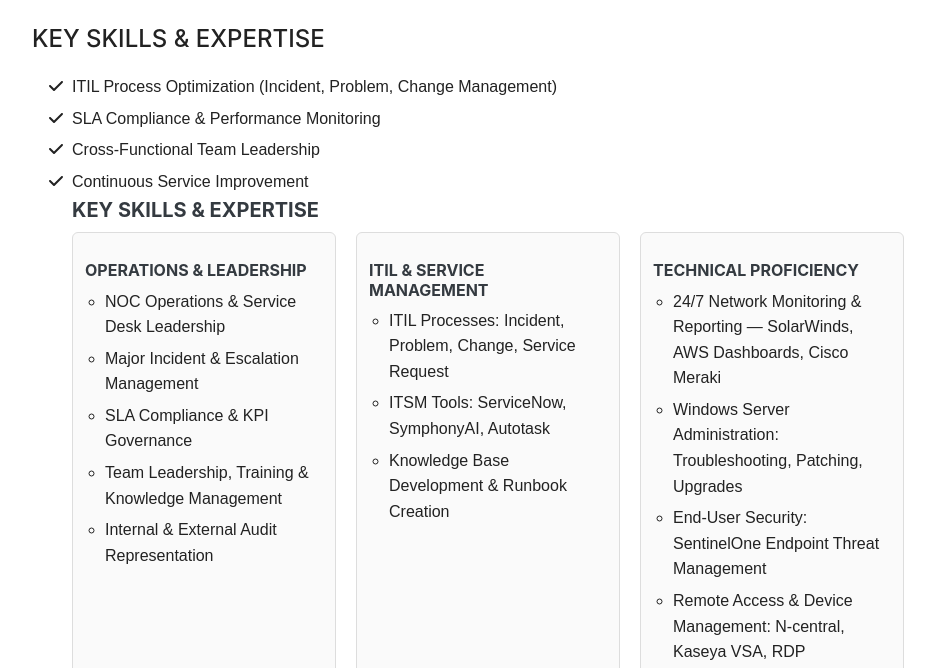
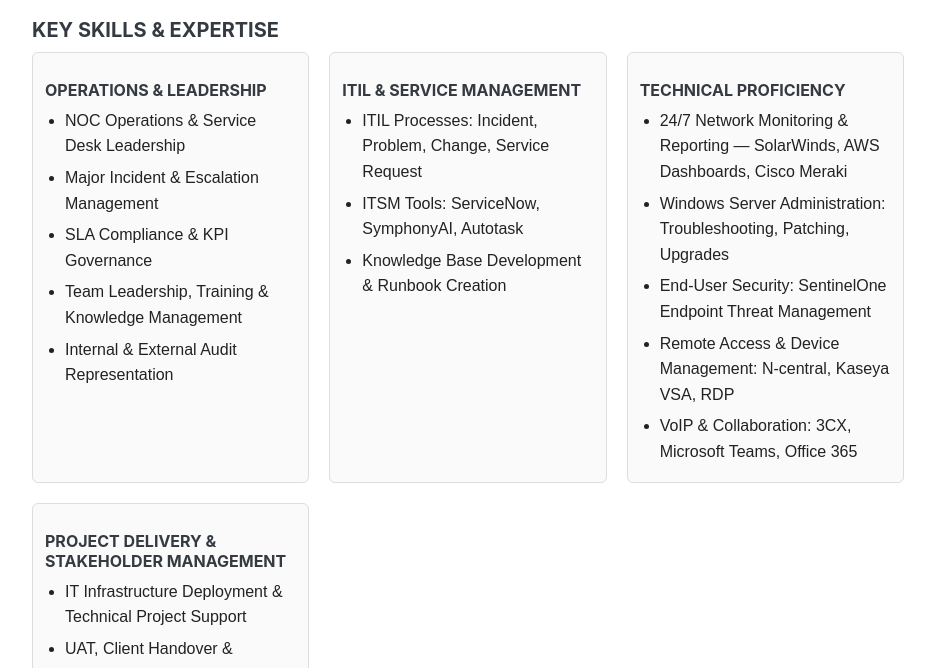
Before and after one commit to kvkrishnaa/CV, a plain HTML site: page index.html in a window 1280 px wide. Shown: the part 5041-5709 px from the top of the page, without its empty margins (308-1243 px from the left). Drawn offline with nearby package versions, Linux system fonts and the light colour scheme; a web font is replaced by a local one.

Commit message:
Update index.html

```diff
--- a/index.html
+++ b/index.html
@@ -160,24 +160,6 @@
     <li class="list-inline-item"><i class="fas fa-shield-alt"></i></li>
     <li class="list-inline-item"><i class="fas fa-chart-line"></i></li>
 </ul>
-<div class="subheading mb-3">Key Skills & Expertise</div>
-<ul class="fa-ul mb-0">
-    <li>
-        <span class="fa-li"><i class="fas fa-check"></i></span>
-        ITIL Process Optimization (Incident, Problem, Change Management)
-    </li>
-    <li>
-        <span class="fa-li"><i class="fas fa-check"></i></span>
-        SLA Compliance & Performance Monitoring
-    </li>
-    <li>
-        <span class="fa-li"><i class="fas fa-check"></i></span>
-        Cross-Functional Team Leadership
-    </li>
-    <li>
-        <span class="fa-li"><i class="fas fa-check"></i></span>
-        Continuous Service Improvement
-    </li>
     <!doctype html>
 <html lang="en">
 <head>
```
